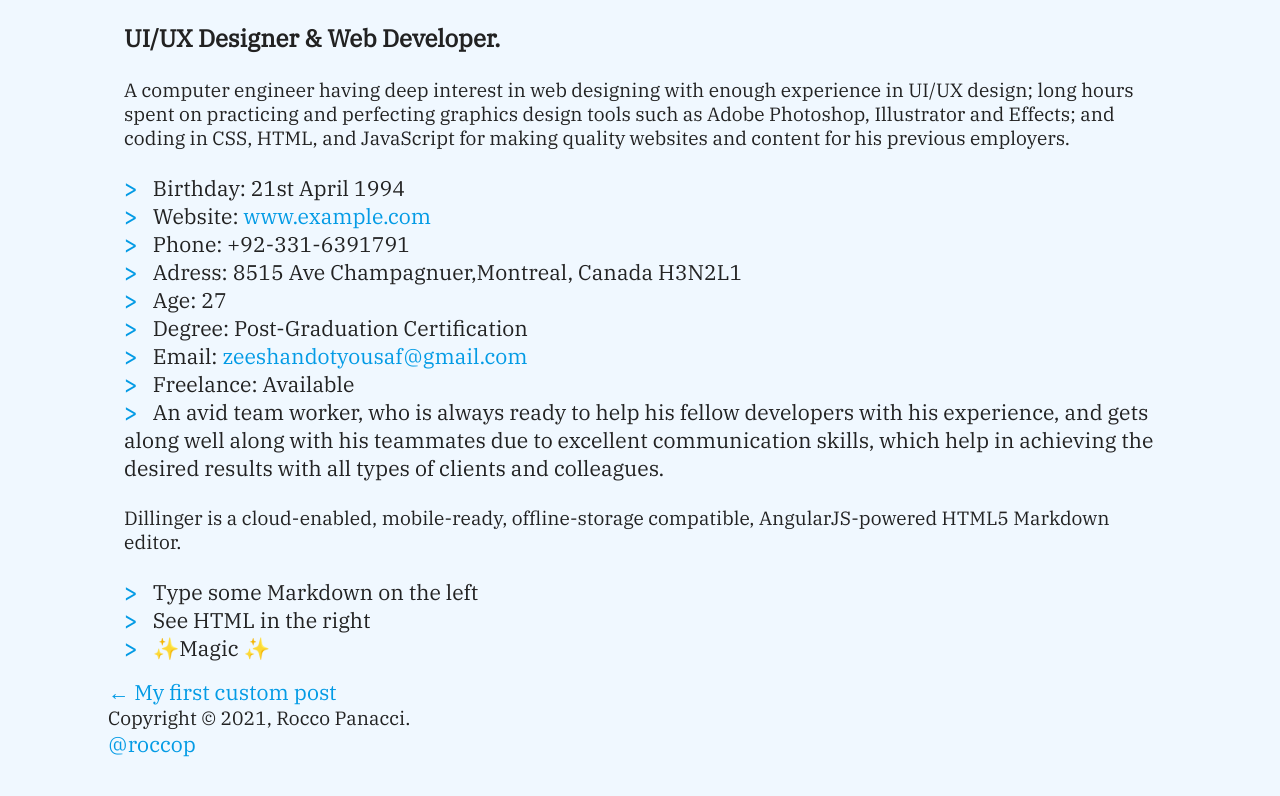
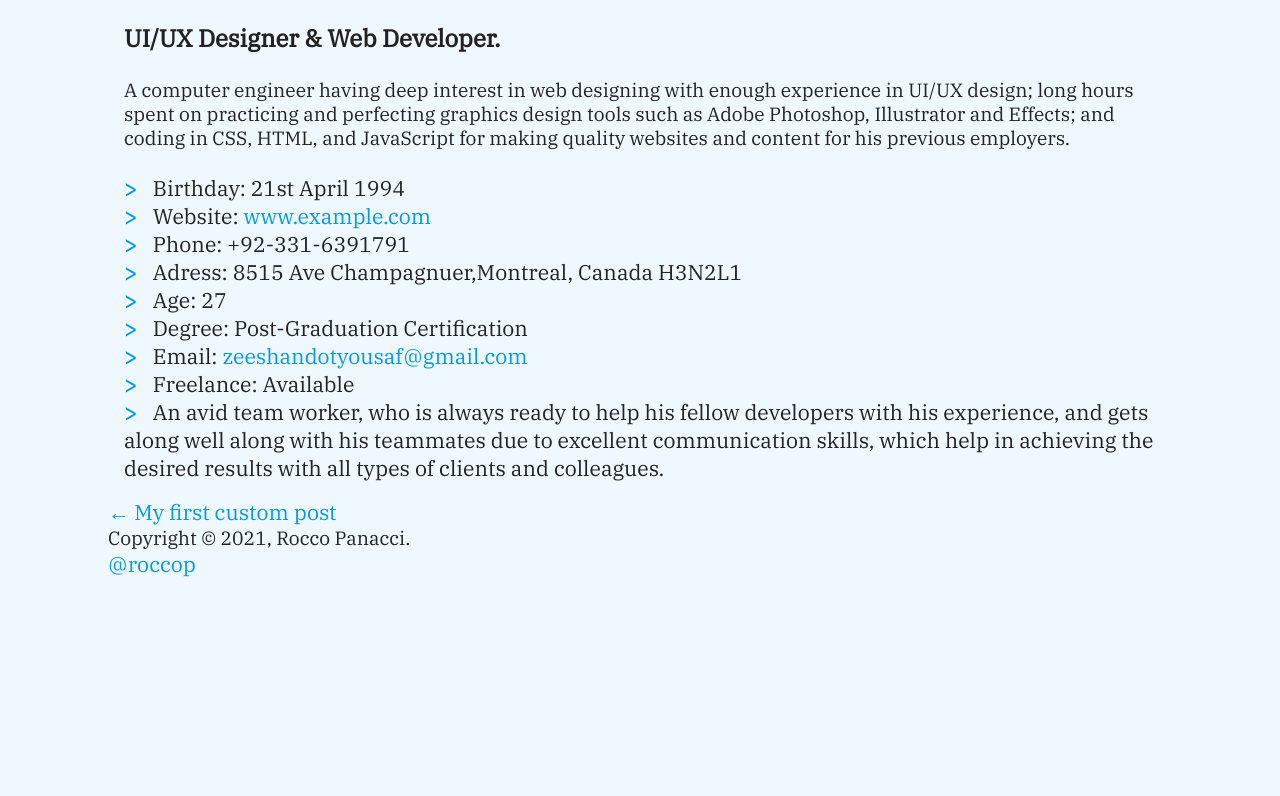
Before and after one commit to joony786/blog-post-S21, a Gatsby site: page /new-post/ in a window 1280 px wide. Shown: the part 1043-1839 px from the top of the page. After the commit the page ends 1781 px from the top, so only its background shows below. Built offline with nearby package versions, Linux system fonts and the light colour scheme; Gatsby itself is replaced by a stand-in of ours; a small style sheet from the web is missing; a web font is replaced by a local one.

Commit message:
refactored

```diff
--- a/content/blog/new-post/index.md
+++ b/content/blog/new-post/index.md
@@ -23,10 +23,3 @@ A computer engineer having deep interest in web designing with enough experience
 - Email: zeeshandotyousaf@gmail.com
 - Freelance: Available
 - An avid team worker, who is always ready to help his fellow developers with his experience, and gets along well along with his teammates due to excellent communication skills, which help in achieving the desired results with all types of clients and colleagues.
-
-Dillinger is a cloud-enabled, mobile-ready, offline-storage compatible,
-AngularJS-powered HTML5 Markdown editor.
-
-- Type some Markdown on the left
-- See HTML in the right
-- ✨Magic ✨
```
